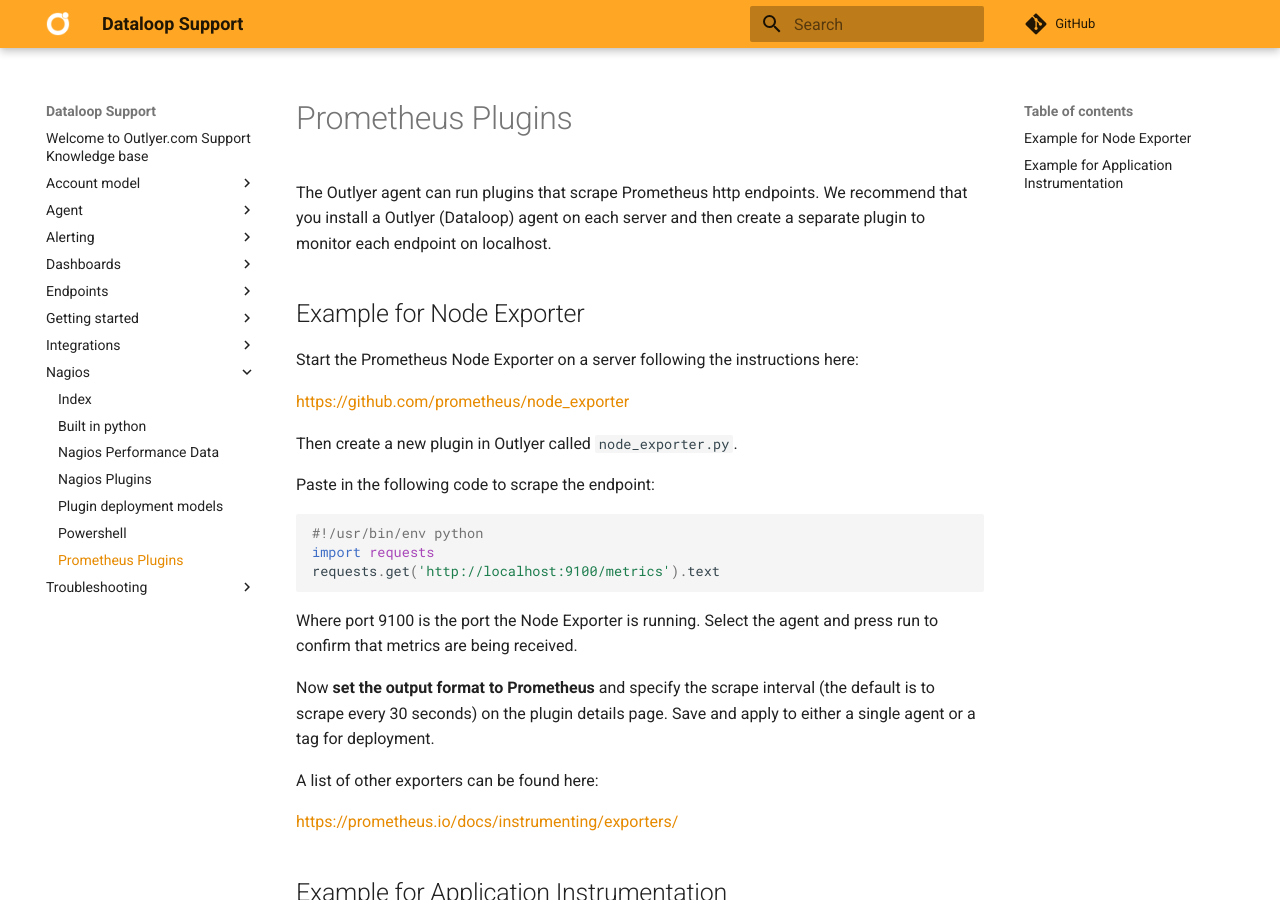
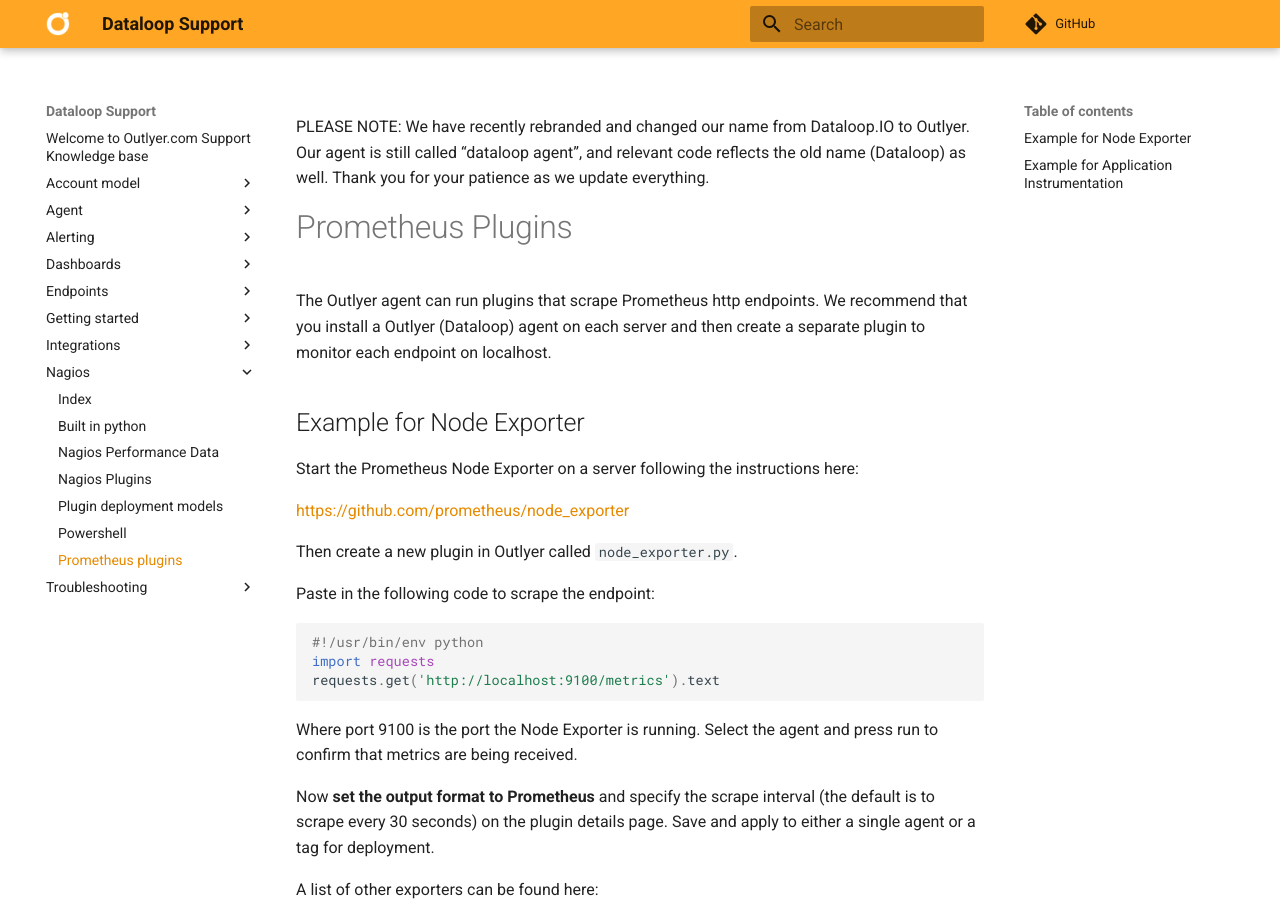
Before and after one commit to dataloop/dataloop-support, an MkDocs documentation site: the page built from docs/nagios/prometheus_plugins.md, in a window 1280 px wide and 900 px high. Built offline with MkDocs 1.6.1 and Material for MkDocs 9.7.7, drawn with Linux system fonts in a browser that asks for light colours; comment, search, counter and statistics services are not loaded.

Commit message:
added rebrand comment

```diff
--- a/docs/nagios/prometheus_plugins.md
+++ b/docs/nagios/prometheus_plugins.md
@@ -1,3 +1,5 @@
+PLEASE NOTE: We have recently rebranded and changed our name from Dataloop.IO to Outlyer. Our agent is still called “dataloop agent”, and relevant code reflects the old name (Dataloop) as well. Thank you for your patience as we update everything.
+
 # Prometheus Plugins
 
 The Outlyer agent can run plugins that scrape Prometheus http endpoints. We recommend that you install a Outlyer (Dataloop) agent on each server and then create a separate plugin to monitor each endpoint on localhost.
```
